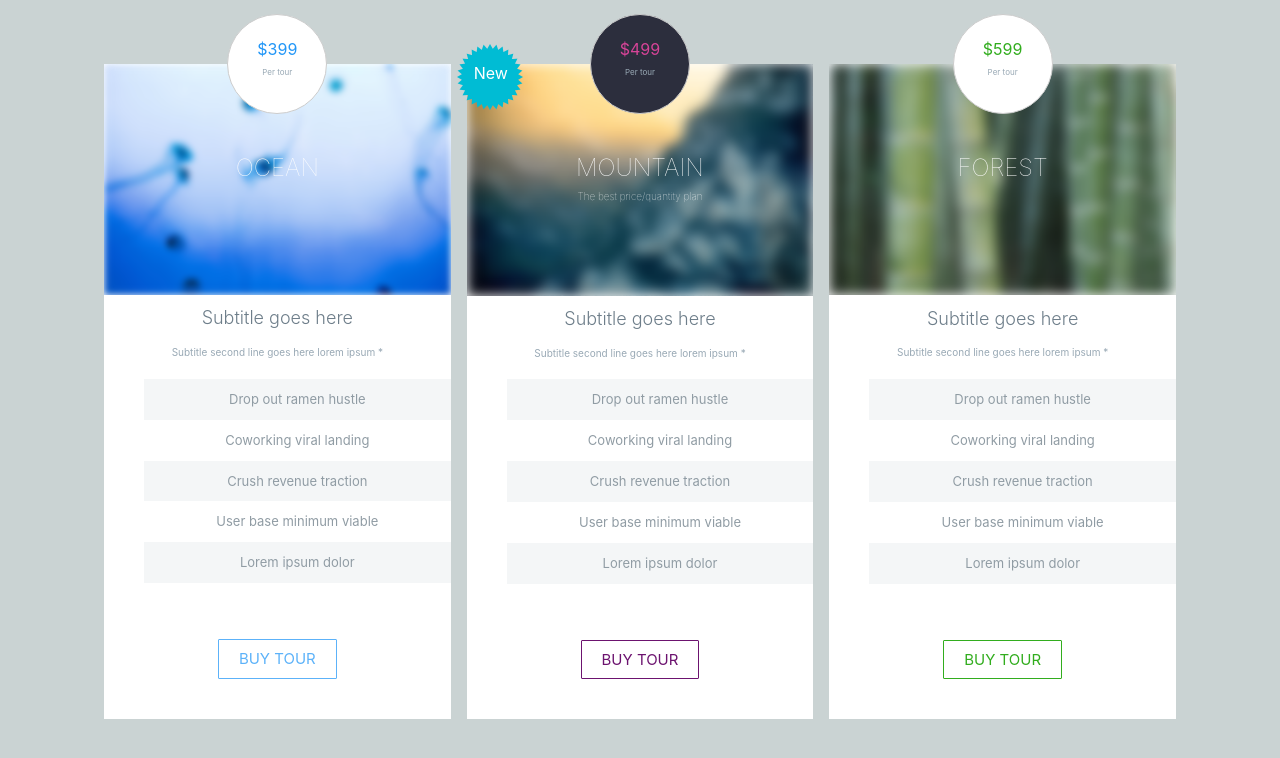
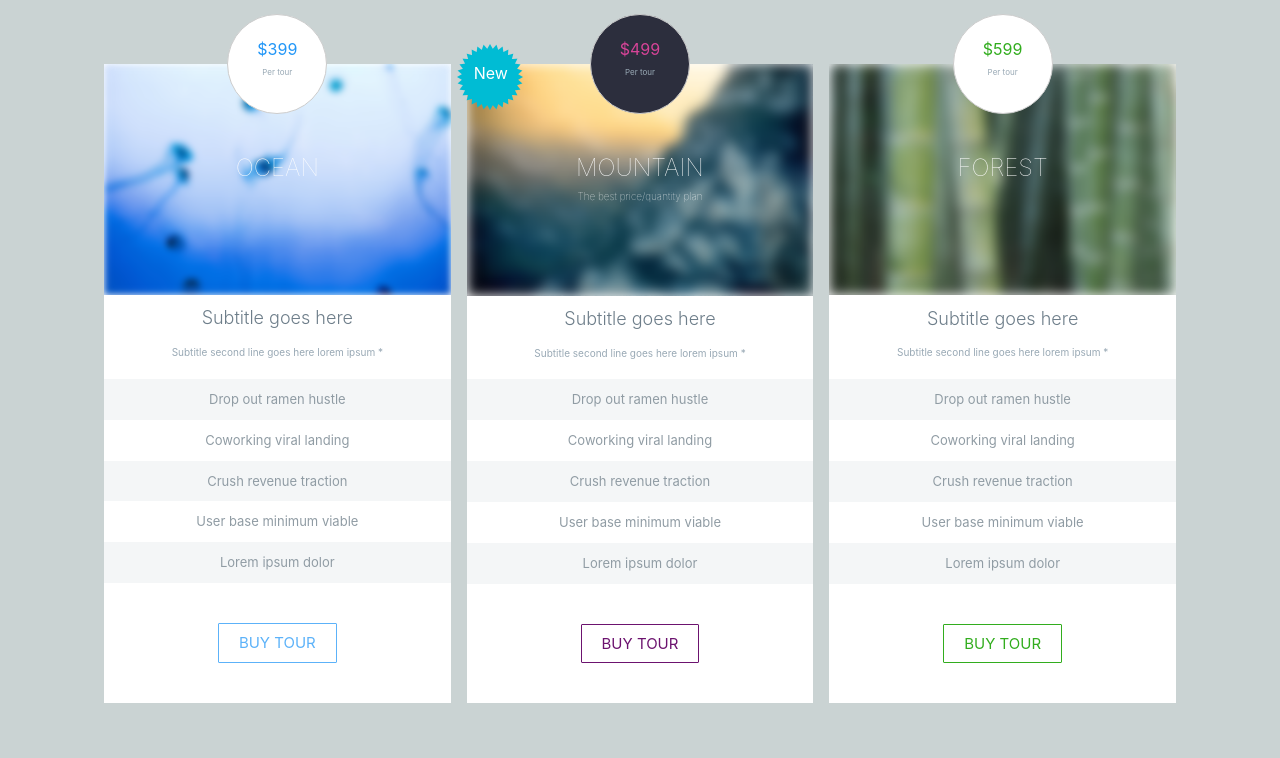
Before and after one commit to TranLinh0910/Baitap, a plain HTML site: page index.html in a window 1280 px wide. Drawn offline with nearby package versions, Linux system fonts and the light colour scheme; a web font is replaced by a local one.

Commit message:
linh day file css

```diff
--- a/main.css
+++ b/main.css
@@ -1,7 +1,7 @@
 @import url("https://fonts.googleapis.com/css2?family=STIX+Two+Math&display=swap");
 
-*{
-  box-sizing: border-box
+* {
+  box-sizing: border-box;
 }
 body {
   background-color: #cad3d3;
@@ -113,6 +113,10 @@ body {
   color: #99a9b5;
   margin: 2px 0 20px 0;
 }
+ul {
+  margin: 0;
+  padding: 0;
+}
 .list-text ul li {
   list-style: none;
   color: #909ca4;
```
